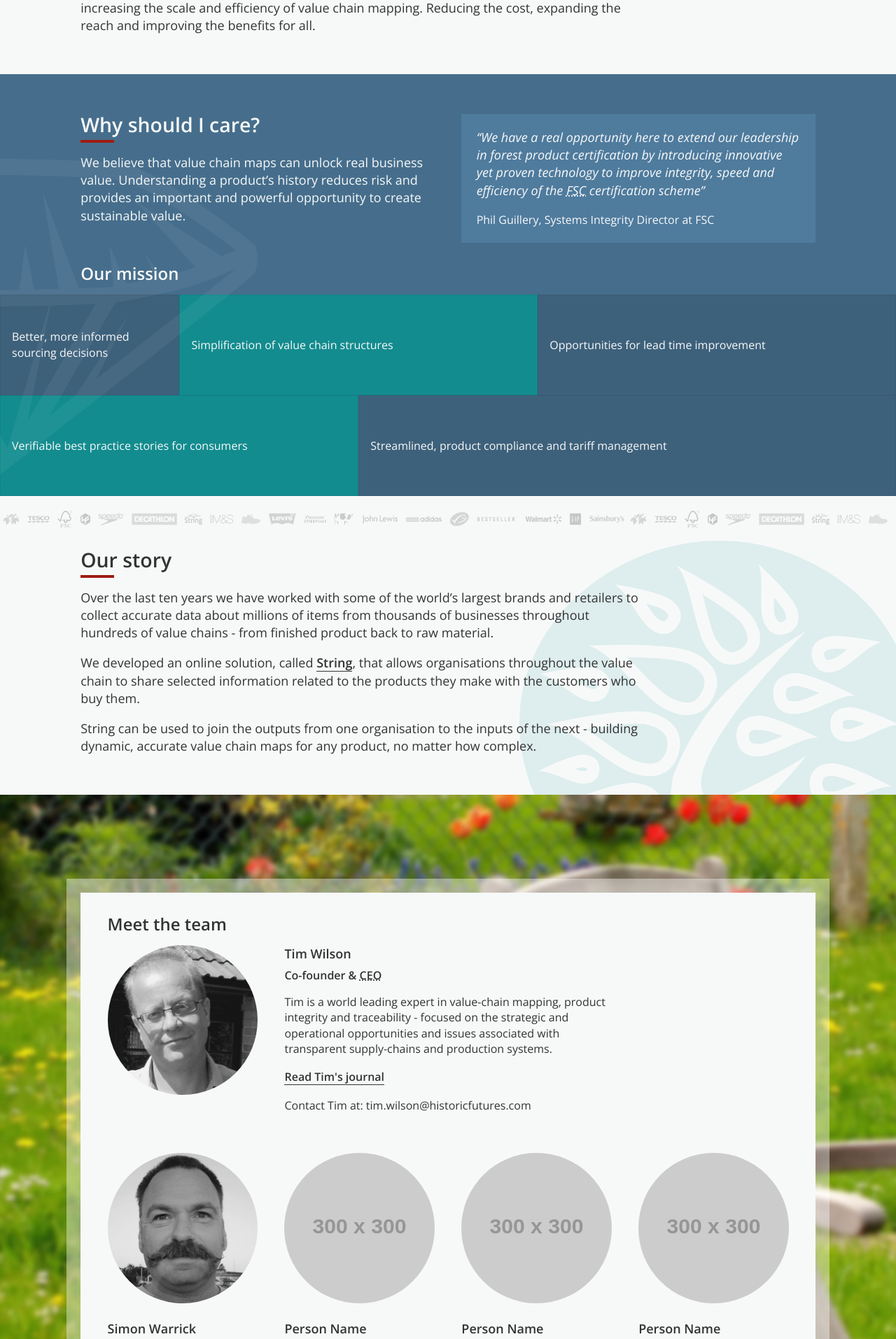
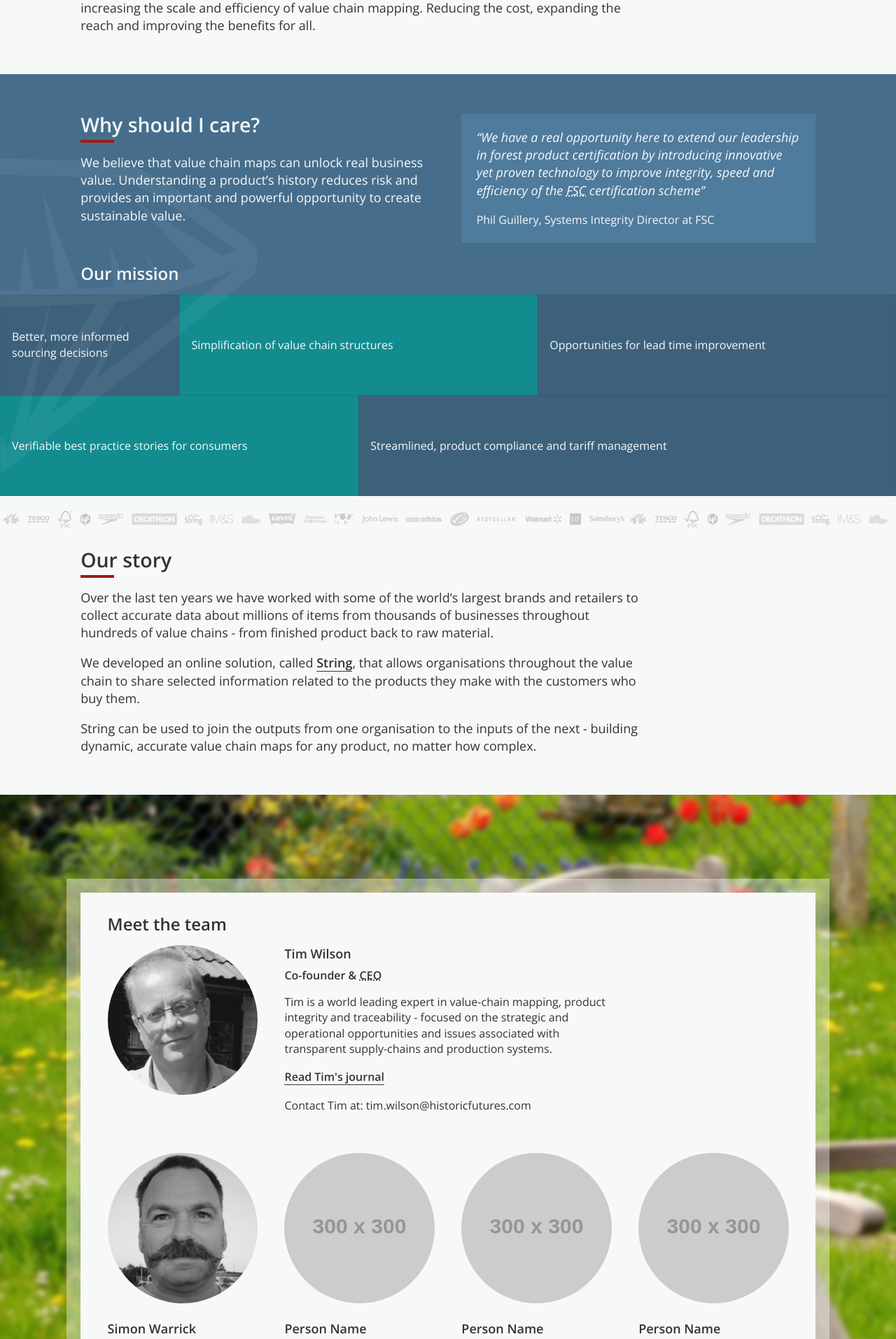
Before and after one commit to HistoricFutures/historicfutures.github.io, a Jekyll site: the page built from index.html, in a window 1280 px wide. Shown: the part 1655-3569 px from the top of the page at 70% size. Built offline with Jekyll 4.4.1, drawn with Linux system fonts in a browser that asks for light colours; nearby versions of some CDN libraries.

Commit message:
less background images

```diff
--- a/css/main.css
+++ b/css/main.css
@@ -227,22 +227,10 @@ section, header, nav, footer {
 
 /* our story */
 #ourstory {
-  position: relative;
   padding-top: 56.83202px;
   padding-top: 3.552rem;
   padding-bottom: 38.83202px;
   padding-bottom: 2.427rem; }
-  #ourstory:before {
-    content: " ";
-    position: absolute;
-    top: 15%;
-    left: 30%;
-    right: -30%;
-    bottom: -60%;
-    background: url(../img/tree-turquoise.svg) center center no-repeat;
-    background-size: contain;
-    opacity: 0.1;
-    z-index: -200; }
 
 #meetteam {
   background: #f0f3f3; }
```
Also changed, not shown: sass/layout.scss (+0 -13 lines).
